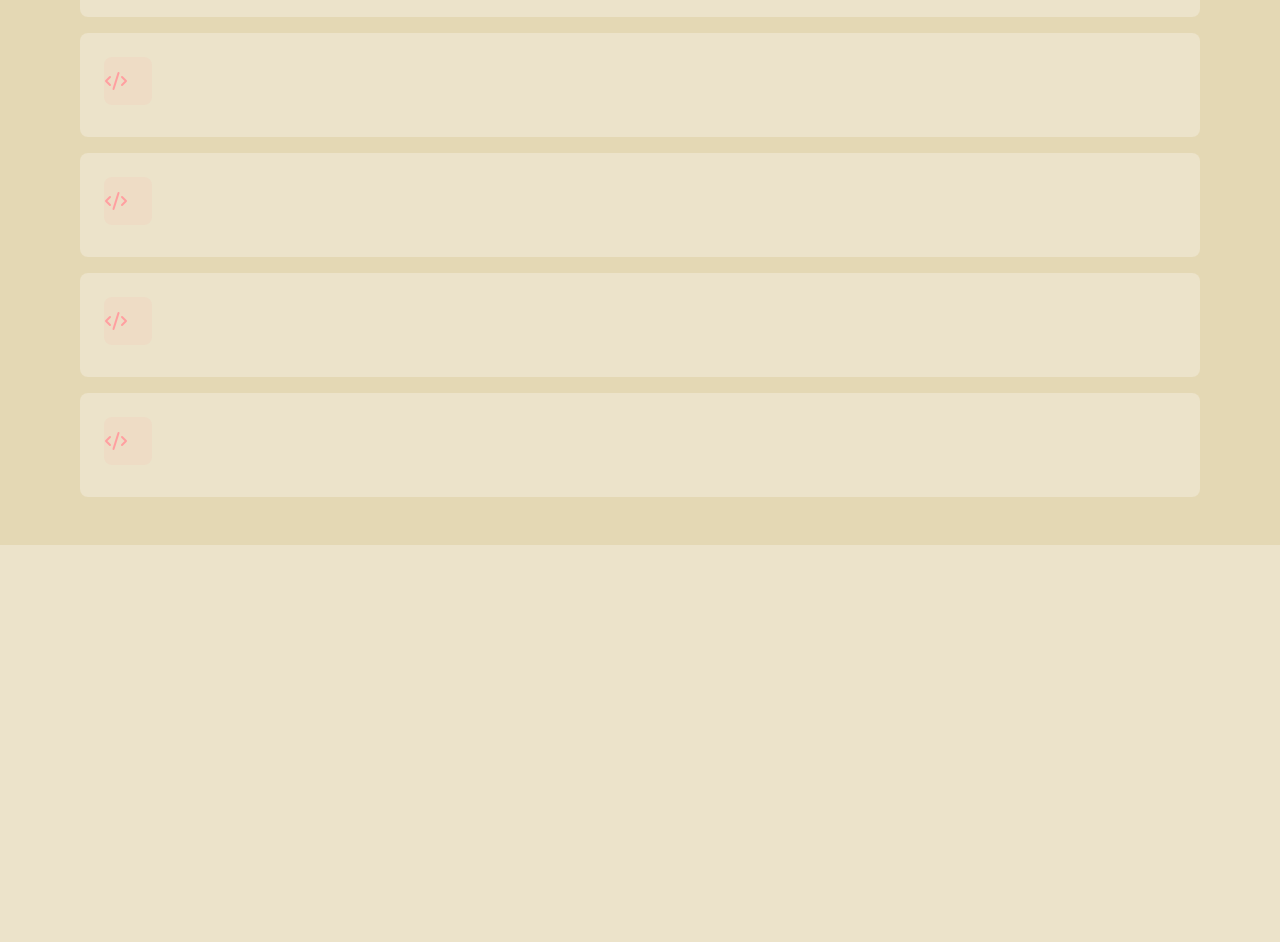
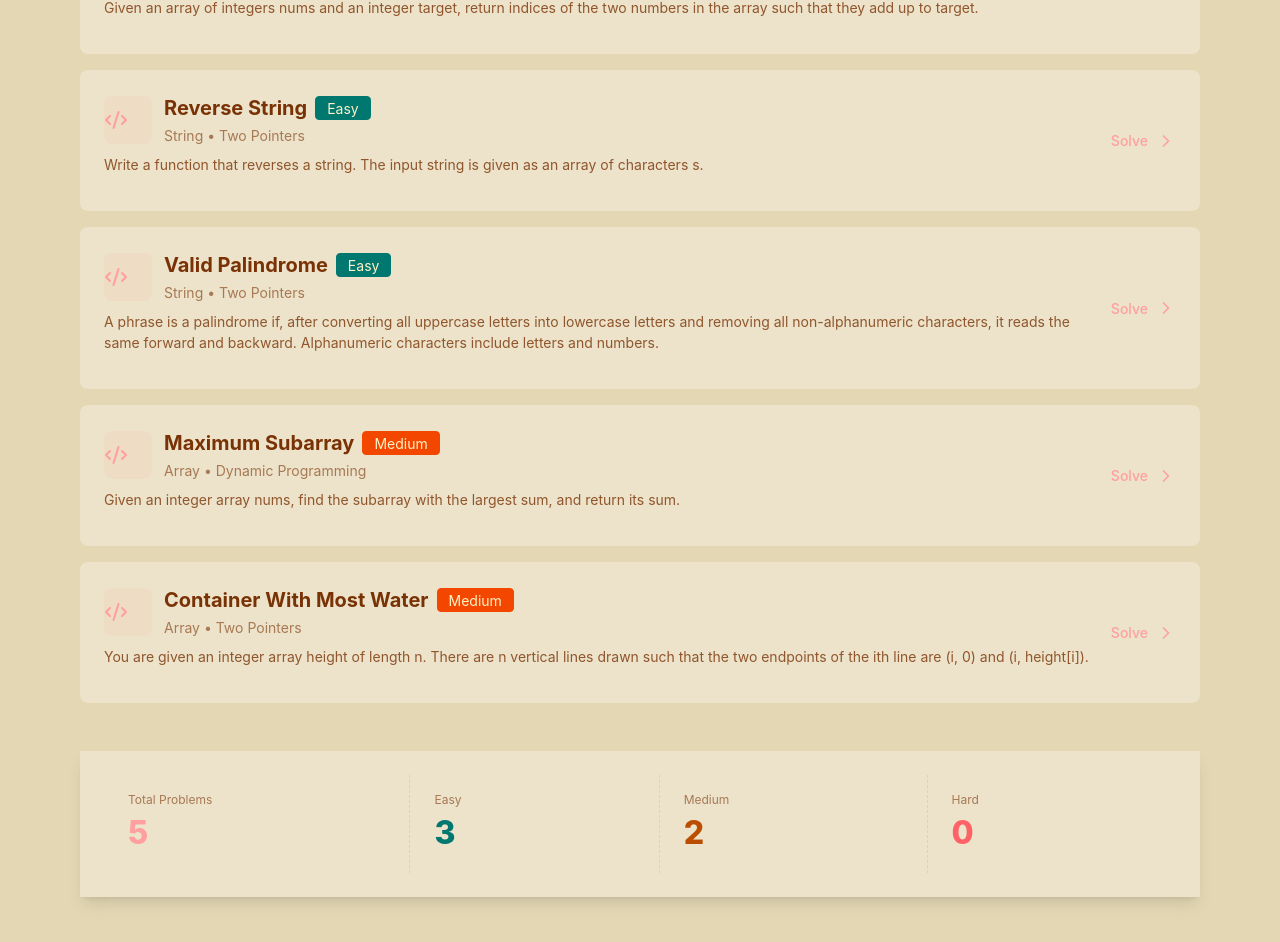
Before and after one commit to RadiatorSprings95/leetcodePro, a React (Vite) app in the folder frontend/: page /problems in a window 1280 px wide. Shown: the part 316-1258 px from the top of the page. Before the commit the page ends 861 px from the top, so only its background shows below. Built offline with nearby package versions, Linux system fonts and the light colour scheme; no server answers; sample sign-in values are in the browser's storage.

Commit message:
added problems page

```diff
--- a/frontend/src/lib/utils.js
+++ b/frontend/src/lib/utils.js
@@ -0,0 +1,12 @@
+export const getDifficultyBadgeClas = (difficulty) => {
+    switch (difficulty.toLowerCase()){
+        case "easy":
+            return "badge-success";
+        case "medium":
+            return "badge-warning";
+        case "hard":
+            return "badge-error";
+        default:
+            return "badge-ghost";
+        }
+}
--- a/frontend/src/pages/ProblemsPage.jsx
+++ b/frontend/src/pages/ProblemsPage.jsx
@@ -2,10 +2,14 @@ import { Link } from "react-router"
 import Navbar from '../components/Navbar'
 
 import { PROBLEMS } from "../data/problems";
-import { Code2Icon } from "lucide-react";
+import { ChevronRight, ChevronRightIcon, Code2Icon } from "lucide-react";
+import { getDifficultyBadgeClas } from "../lib/utils";
 
 function ProblemsPage() {
 const problems = Object.values(PROBLEMS);
+const easyProblemCount = problems.filter(p => p.difficulty === "Easy").length;
+const mediumProblemCount = problems.filter(p => p.difficulty === "Medium").length;
+const hardProblemCount = problems.filter(p => p.difficulty === "Hard").length;
 
   return (
     <div className='min-h-screen bg-base-200'>
@@ -30,7 +34,7 @@ const problems = Object.values(PROBLEMS);
             >
               <div className="card-body">
                 <div className="flex items-center justify-between gap-4">
-                  {/* Left side*/}
+                  {/* LEFT SIDE*/}
                   <div className="flex-1">
                     <div className="flex items-center gap-3 mb-2">
                       <div className="size-12 rounded-lg bg-primary/10 flex items-center justify-between">
@@ -38,10 +42,20 @@ const problems = Object.values(PROBLEMS);
                       </div>
                       <div className="flex-1">
                         <div className="flex items-center gap-2 mb-1">
-
+                          <h2 className="text-xl font-bold">{problem.title}</h2>
+                          <span className={`badge ${getDifficultyBadgeClas(problem.difficulty)}`}>
+                            {problem.difficulty}
+                          </span>
                         </div>
+                        <p className="text-sm text-base-content/60">{problem.category}</p>
                       </div>
                     </div>
+                    <p className="text-base-content/80 mb-3">{problem.description.text}</p>
+                  </div>
+                  {/* RIGHT SIDE*/}
+                  <div className="flex items-center gap-2 text-primary">
+                    <span className="font-medium">Solve</span>
+                    <ChevronRightIcon className="size-5"/>
                   </div>
                 </div>
               </div>
@@ -49,6 +63,30 @@ const problems = Object.values(PROBLEMS);
           ))}
         </div>
 
+        {/* STATS FOOTER */}
+        <div className="mt-12 car bg-base-100 shadow-lg">
+          <div className="card-body">
+            <div className="stats stats-vertical lg:stats-horizontal">
+              <div className="stat">
+                <div className="stat-title">Total Problems</div>
+                <div className="stat-value text-primary">{problems.length}</div>
+              </div>
+              <div className="stat">
+                <div className="stat-title">Easy</div>
+                <div className="stat-value text-success">{easyProblemCount}</div>
+              </div>
+              <div className="stat">
+                <div className="stat-title">Medium</div>
+                <div className="stat-value text-amber-700">{mediumProblemCount}</div>
+              </div>
+              <div className="stat">
+                <div className="stat-title">Hard</div>
+                <div className="stat-value text-error">{hardProblemCount}</div>
+              </div>
+
+            </div>
+          </div>
+        </div>
 
       </div>
     </div>
```
